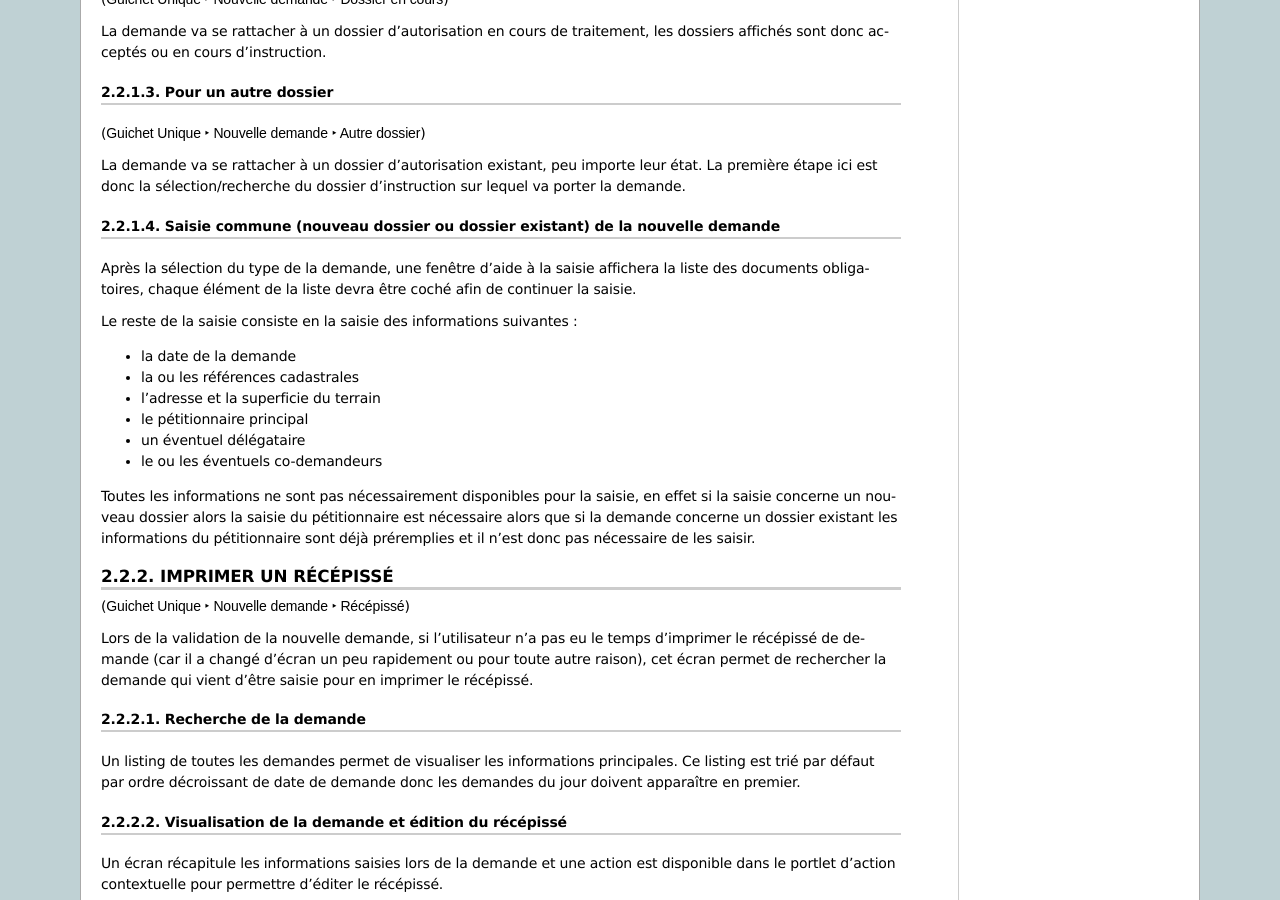
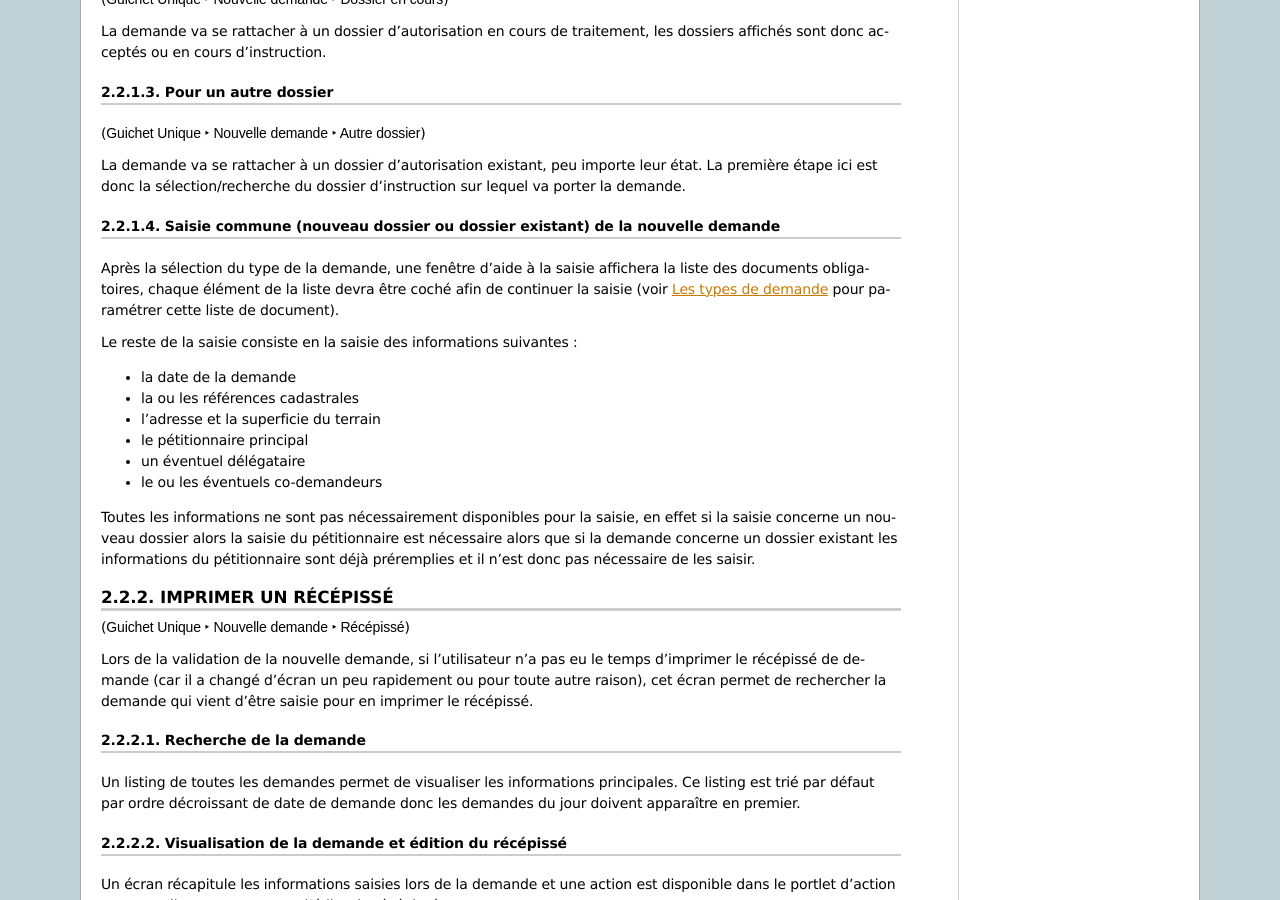
Before and after one commit to mpavaux/openads-documentation, a Sphinx documentation site: the page built from source/manuel_utilisateur/guichet_unique.rst, in a window 1280 px wide and 900 px high, scrolled down 1381 px. Built offline with Sphinx 7.4.7, drawn with Linux system fonts in a browser that asks for light colours.

Commit message:
* liste docs obligatoires : lien utilisation vers paramétrage.

```diff
--- a/source/manuel_utilisateur/guichet_unique.rst
+++ b/source/manuel_utilisateur/guichet_unique.rst
@@ -65,7 +65,7 @@
 
 Après la sélection du type de la demande, une fenêtre d'aide à la saisie
 affichera la liste des documents obligatoires, chaque élément de la liste
-devra être coché afin de continuer la saisie.
+devra être coché afin de continuer la saisie (voir :ref:`parametrage_dossiers_demande_type` pour paramétrer cette liste de document).
 
 Le reste de la saisie consiste en la saisie des informations suivantes :
 
```
